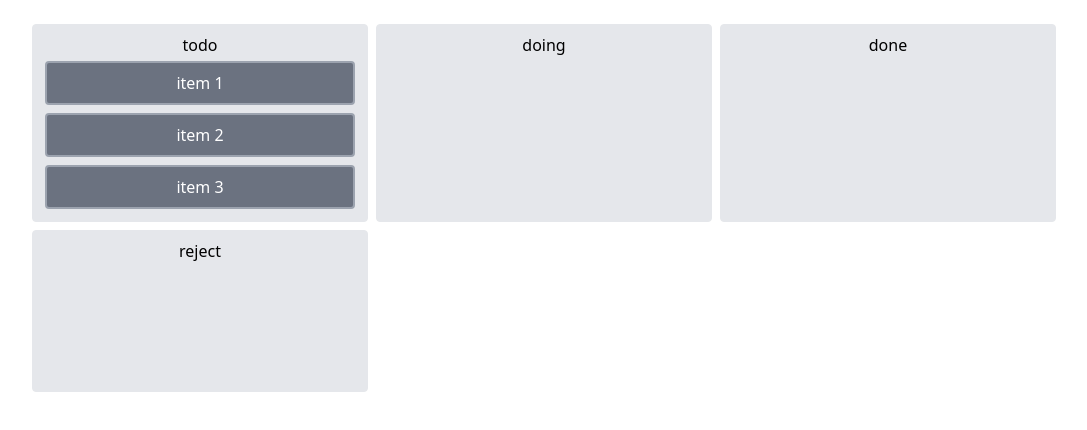
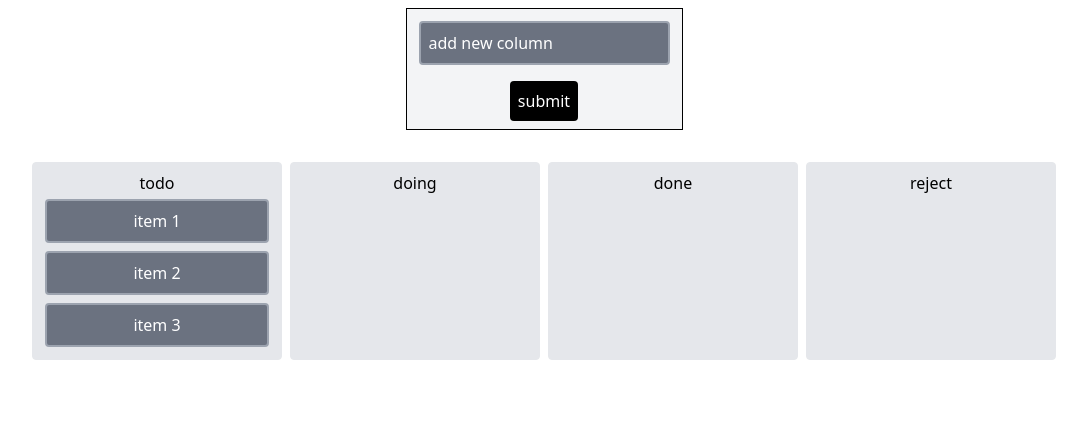
Before and after one commit to bhargav5454/react-dnd, a React (Vite) app: page / in a window 1280 px wide. Shown: the top 430 px of the page, without its empty margins (96-1183 px from the left). Built offline with nearby package versions, Linux system fonts and the light colour scheme.

Commit message:
optimized code and add new function that create new column

```diff
--- a/src/App.jsx
+++ b/src/App.jsx
@@ -1,116 +1,96 @@
-import React, { useState } from "react";
+import React, { useRef, useState } from "react";
 import { DragDropContext, Draggable, Droppable } from "react-beautiful-dnd";
 import "./App.css";
 
 const App = () => {
   const initialColumns = {
-    todo: {
-      id: "todo",
-      list: ["item 1", "item 2", "item 3"],
-    },
-    doing: {
-      id: "doing",
+    todo: { id: "todo", list: ["item 1", "item 2", "item 3"] },
+    doing: { id: "doing", list: [] },
+    done: { id: "done", list: [] },
+    reject: { id: "reject", list: [] },
+  };
+
+  const [columns, setColumns] = useState(initialColumns);
+
+  const onDragEnd = ({ source, destination }) => {
+    if (
+      !destination ||
+      (source.droppableId === destination.droppableId &&
+        source.index === destination.index)
+    )
+      return;
+
+    const start = columns[source.droppableId];
+    const end = columns[destination.droppableId];
+
+    if (start === end) {
+      const newList = Array.from(start.list);
+      const [movedItem] = newList.splice(source.index, 1);
+      newList.splice(destination.index, 0, movedItem);
+
+      setColumns((state) => ({
+        ...state,
+        [start.id]: { ...start, list: newList },
+      }));
+    } else {
+      const startList = Array.from(start.list);
+      const [movedItem] = startList.splice(source.index, 1);
+      const endList = Array.from(end.list);
+      endList.splice(destination.index, 0, movedItem);
+
+      setColumns((state) => ({
+        ...state,
+        [start.id]: { ...start, list: startList },
+        [end.id]: { ...end, list: endList },
+      }));
+    }
+  };
+  const name = useRef();
+  const handleColumn = () => {
+    const newColumnId = name.current.value;
+    if (newColumnId.trim() === "") return;
+    const newColumn = {
+      id: newColumnId,
       list: [],
-    },
-    done: {
-      id: "done",
-      list: [],
-    },
-    reject: {
-      id: "reject",
-      list: [],
-    },
     };
-  const [columns, setColumns] = useState(initialColumns);
-  const onDragEnd = ({ source, destination }) => {
-   // Make sure we have a valid destination
-   if (destination === undefined || destination === null) return null
-
-   // Make sure we're actually moving the item
-   if (
-     source.droppableId === destination.droppableId &&
-     destination.index === source.index
-   )
-     return null
-
-   // Set start and end variables
-   const start = columns[source.droppableId]
-   const end = columns[destination.droppableId]
-
-   // If start is the same as end, we're in the same column
-   if (start === end) {
-     // Move the item within the list
-     // Start by making a new list without the dragged item
-     const newList = start.list.filter(
-       (_, idx) => idx !== source.index
-     )
-
-     // Then insert the item at the right location
-     newList.splice(destination.index, 0, start.list[source.index])
-
-     // Then create a new copy of the column object
-     const newCol = {
-       id: start.id,
-       list: newList
-     }
-
-     // Update the state
-     setColumns(state => ({ ...state, [newCol.id]: newCol }))
-     return null
-   } else {
-     // If start is different from end, we need to update multiple columns
-     // Filter the start list like before
-     const newStartList = start.list.filter(
-       (_, idx) => idx !== source.index
-     )
-
-     // Create a new start column
-     const newStartCol = {
-       id: start.id,
-       list: newStartList
-     }
-
-     // Make a new end list array
-     const newEndList = end.list
-
-     // Insert the item into the end list
-     newEndList.splice(destination.index, 0, start.list[source.index])
-
-     // Create a new end column
-     const newEndCol = {
-       id: end.id,
-       list: newEndList
-     }
-
-     // Update the state
-     setColumns(state => ({
-       ...state,
-       [newStartCol.id]: newStartCol,
-       [newEndCol.id]: newEndCol
-     }))
-     return null
-   }
+    setColumns((state) => ({ ...state, [newColumn.id]: newColumn }));
+    name.current.value = "";
   };
 
   return (
+    <>
+      <div className="flex justify-center items-center py-2">
+        <div className="border border-black p-2 bg-gray-100 flex flex-col items-center gap-3">
+          <input
+            type="text"
+            placeholder="add new column"
+            ref={name}
+            className="bg-gray-500 p-2 text-white border-2 rounded border-gray-400 m-1 placeholder:text-white"
+          />
+          <button
+            onClick={handleColumn}
+            className="bg-black text-white p-2 rounded"
+          >
+            submit
+          </button>
+        </div>
+      </div>
       <DragDropContext onDragEnd={onDragEnd}>
         <div
-
           style={{
             display: "grid",
-          gridTemplateColumns: "1fr 1fr 1fr",
+            gridTemplateColumns: "1fr 1fr 1fr 1fr",
             margin: "24px auto",
             width: "80%",
             gap: "8px",
           }}
         >
           {Object.values(columns).map((col) => (
-          <Droppable droppableId={col.id} key={col.id}>
+            <Droppable key={col.id} droppableId={col.id}>
               {(provided) => (
                 <div className="text-center p-2 border rounded bg-gray-200">
                   <h2>{col.id}</h2>
                   <div
-                  key={col.id}
                     style={{
                       display: "flex",
                       flexDirection: "column",
@@ -120,7 +100,7 @@ const App = () => {
                     ref={provided.innerRef}
                   >
                     {col.list.map((text, index) => (
-                    <Draggable draggableId={text} index={index} key={index}>
+                      <Draggable key={text} draggableId={text} index={index}>
                         {(provided) => (
                           <div
                             className="bg-gray-500 p-2 text-white border-2 rounded border-gray-400 m-1"
@@ -141,6 +121,7 @@ const App = () => {
           ))}
         </div>
       </DragDropContext>
+    </>
   );
 };
 
```
Lines whose indentation alone changed are shown as unchanged.
